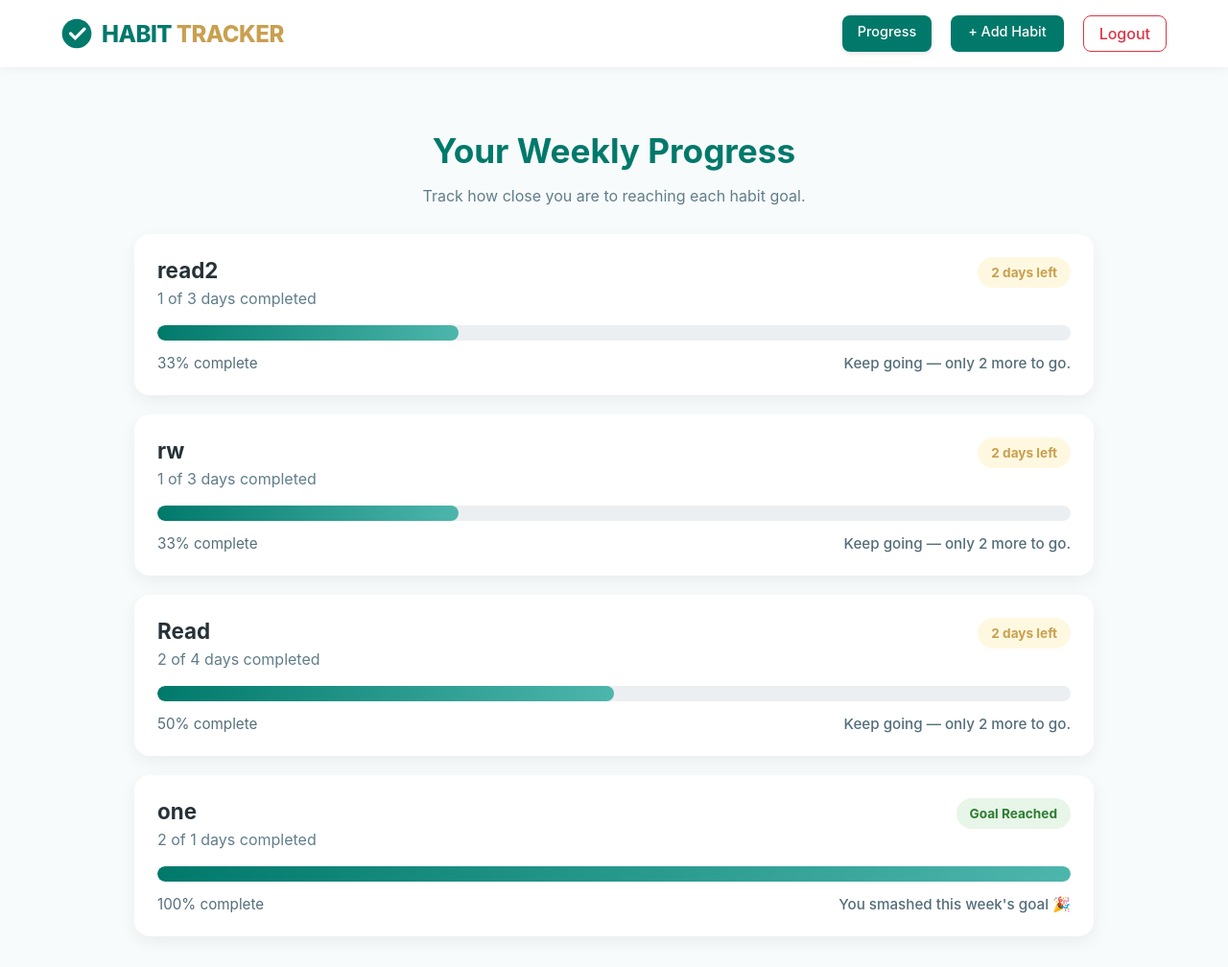
After one commit to ayman72024/habit-tracker, a Flask app: page /progress in a window 1280 px wide. The commit adds this page. Shown: the whole page at 96% size. Run offline with Flask 3, Linux system fonts and the light colour scheme; a user stored in the database is signed in; data comes from the database, SQL or seed files in the repository; some libraries are stand-ins or nearby versions.

Commit message:
finished progress tab

```diff
--- a/app.py
+++ b/app.py
@@ -8,6 +8,37 @@ from datetime import date
 app = Flask(__name__)
 app.secret_key = "your_secret_key"
 db = SQL("sqlite:///habits.db")
+
+@app.route("/progress")
+@login_required
+def progress():
+    habits = db.execute("""
+        SELECT
+            habits.id,
+            habits.name,
+            habits.target_days,
+
+            COUNT(CASE
+                WHEN strftime('%Y-%W', habit_logs.completed_date) = strftime('%Y-%W', 'now')
+                THEN 1
+            END) AS completed_this_week
+
+        FROM habits
+        LEFT JOIN habit_logs
+            ON habits.id = habit_logs.habit_id
+        WHERE habits.user_id = ?
+        GROUP BY habits.id
+        ORDER BY habits.created_at DESC
+    """, session["user_id"])
+
+    for habit in habits:
+        habit["days_left"] = max(habit["target_days"] - habit["completed_this_week"], 0)
+        if habit["target_days"] > 0:
+            habit["percent"] = min(int((habit["completed_this_week"] / habit["target_days"]) * 100), 100)
+        else:
+            habit["percent"] = 0
+
+    return render_template("progress.html", habits=habits)
 
 @app.route("/edit/<int:habit_id>", methods=["GET", "POST"])
 @login_required
--- a/static/styles.css
+++ b/static/styles.css
@@ -625,3 +625,193 @@ body {
         transform: translateY(0);
     }
 }
+.progress-page {
+    max-width: 1000px;
+    margin: 0 auto;
+    padding-top: 10px;
+}
+
+.progress-header {
+    text-align: center;
+    margin-bottom: 30px;
+}
+
+.progress-header h1 {
+    margin-bottom: 8px;
+    color: #00796B;
+    font-size: 2.2rem;
+}
+
+.progress-header p {
+    color: #607D8B;
+    font-size: 1rem;
+}
+
+.progress-list {
+    display: flex;
+    flex-direction: column;
+    gap: 20px;
+}
+
+.progress-card {
+    background: white;
+    border-radius: 16px;
+    padding: 24px;
+    box-shadow: 0 6px 18px rgba(0,0,0,0.06);
+}
+
+.progress-card-top {
+    display: flex;
+    justify-content: space-between;
+    align-items: flex-start;
+    gap: 20px;
+    margin-bottom: 18px;
+}
+
+.progress-card-top h3 {
+    margin: 0 0 6px 0;
+    font-size: 1.4rem;
+    color: #263238;
+}
+
+.progress-card-top p {
+    margin: 0;
+    color: #607D8B;
+}
+
+.progress-status {
+    padding: 8px 14px;
+    border-radius: 999px;
+    font-size: 0.85rem;
+    font-weight: 700;
+    white-space: nowrap;
+}
+
+.progress-status.success {
+    background: #E8F5E9;
+    color: #2E7D32;
+}
+
+.progress-status.pending {
+    background: #FFF8E1;
+    color: #C9A050;
+}
+
+.big-progress-bar {
+    width: 100%;
+    height: 16px;
+    background: #ECEFF1;
+    border-radius: 999px;
+    overflow: hidden;
+    margin-bottom: 14px;
+}
+
+.big-progress-fill {
+    height: 100%;
+    background: linear-gradient(90deg, #00796B, #4DB6AC);
+    border-radius: 999px;
+    transition: width 0.4s ease;
+}
+
+.progress-footer {
+    display: flex;
+    justify-content: space-between;
+    align-items: center;
+    gap: 16px;
+    font-size: 0.95rem;
+    color: #546E7A;
+}
+
+.goal-text {
+    font-weight: 500;
+}
+
+.empty-progress {
+    text-align: center;
+    background: white;
+    padding: 50px 30px;
+    border-radius: 16px;
+    box-shadow: 0 6px 18px rgba(0,0,0,0.05);
+}
+
+.empty-progress h3 {
+    margin-bottom: 10px;
+    color: #263238;
+}
+
+.empty-progress p {
+    color: #607D8B;
+    margin-bottom: 20px;
+}
+
+@media (max-width: 768px) {
+    .progress-card-top,
+    .progress-footer {
+        flex-direction: column;
+        align-items: flex-start;
+    }
+
+    .progress-header h1 {
+        font-size: 1.8rem;
+    }
+}
+.btn-progress {
+    background-color: #00796B; /* Match the teal in your screenshot */
+    color: white !important;
+    padding: 8px 16px;
+    border-radius: 8px;
+    font-size: 0.9rem;
+    font-weight: 600;
+    text-decoration: none;
+    display: inline-block;
+    border: none;
+    transition: background-color 0.2s, transform 0.1s;
+    box-shadow: 0 2px 5px rgba(0,0,0,0.1);
+}
+
+.btn-progress:hover {
+    background-color: #004D40; /* Darker teal on hover */
+    transform: translateY(-1px);
+    color: white !important;
+}
+
+/* If the button is inside the navbar, make sure it doesn't have a weird border */
+nav .btn-progress {
+    margin-left: 10px;
+}
+/* + Add Habit Button Hover */
+.btn-add {
+    background-color: #00796B; /* Your current teal */
+    color: white !important;
+    padding: 8px 18px;
+    border-radius: 8px;
+    font-weight: 700;
+    transition: all 0.3s ease; /* Makes the animation smooth */
+    display: inline-block;
+    text-decoration: none;
+}
+
+.btn-add:hover {
+    background-color: #005f54; /* Slightly darker teal */
+    transform: translateY(-3px); /* The "lift" effect */
+    box-shadow: 0 6px 15px rgba(0, 121, 107, 0.3); /* Teal-tinted shadow */
+}
+
+/* Logout Button Hover */
+.btn-logout {
+    color: #dc3545 !important; /* Red to match your "Remove" links */
+    border: 1px solid #dc3545;
+    padding: 8px 16px;
+    border-radius: 8px;
+    font-weight: 600;
+    transition: all 0.3s ease;
+    text-decoration: none;
+    background-color: transparent;
+}
+
+.btn-logout:hover {
+    background-color: rgba(220, 53, 69, 0.05); /* Very light red tint */
+    transform: translateY(-3px); /* Matches the Add button lift */
+    box-shadow: 0 4px 12px rgba(220, 53, 69, 0.15); /* Reddish shadow */
+    border-color: #bd2130; /* Darker red border on hover */
+}
--- a/templates/layout.html
+++ b/templates/layout.html
@@ -19,8 +19,10 @@
 
         <div class="nav-links">
             {% if session.get("user_id") %}
+                <a href="/progress" class="btn-progress">Progress</a>
                 <a href="/add" class="btn-add">+ Add Habit</a>
                 <a href="/logout" class="btn-logout">Logout</a>
+
             {% else %}
                 <a href="/login">Login</a>
                 <a href="/register">Register</a>
--- /dev/null
+++ b/templates/progress.html
@@ -0,0 +1,50 @@
+{% extends "layout.html" %}
+
+{% block body %}
+<div class="progress-page">
+    <div class="progress-header">
+        <h1>Your Weekly Progress</h1>
+        <p>Track how close you are to reaching each habit goal.</p>
+    </div>
+
+    {% if habits %}
+        <div class="progress-list">
+            {% for habit in habits %}
+                <div class="progress-card">
+                    <div class="progress-card-top">
+                        <div>
+                            <h3>{{ habit.name }}</h3>
+                            <p>{{ habit.completed_this_week }} of {{ habit.target_days }} days completed</p>
+                        </div>
+
+                        {% if habit.days_left == 0 %}
+                            <span class="progress-status success">Goal Reached</span>
+                        {% else %}
+                            <span class="progress-status pending">{{ habit.days_left }} day{% if habit.days_left != 1 %}s{% endif %} left</span>
+                        {% endif %}
+                    </div>
+
+                    <div class="big-progress-bar">
+                        <div class="big-progress-fill" style="width: {{ habit.percent }}%;"></div>
+                    </div>
+
+                    <div class="progress-footer">
+                        <span>{{ habit.percent }}% complete</span>
+                        {% if habit.days_left == 0 %}
+                            <span class="goal-text">You smashed this week's goal 🎉</span>
+                        {% else %}
+                            <span class="goal-text">Keep going — only {{ habit.days_left }} more to go.</span>
+                        {% endif %}
+                    </div>
+                </div>
+            {% endfor %}
+        </div>
+    {% else %}
+        <div class="empty-progress">
+            <h3>No habits yet</h3>
+            <p>Add your first habit to start tracking progress.</p>
+            <a href="/add" class="btn-add">+ Add Habit</a>
+        </div>
+    {% endif %}
+</div>
+{% endblock %}
```
